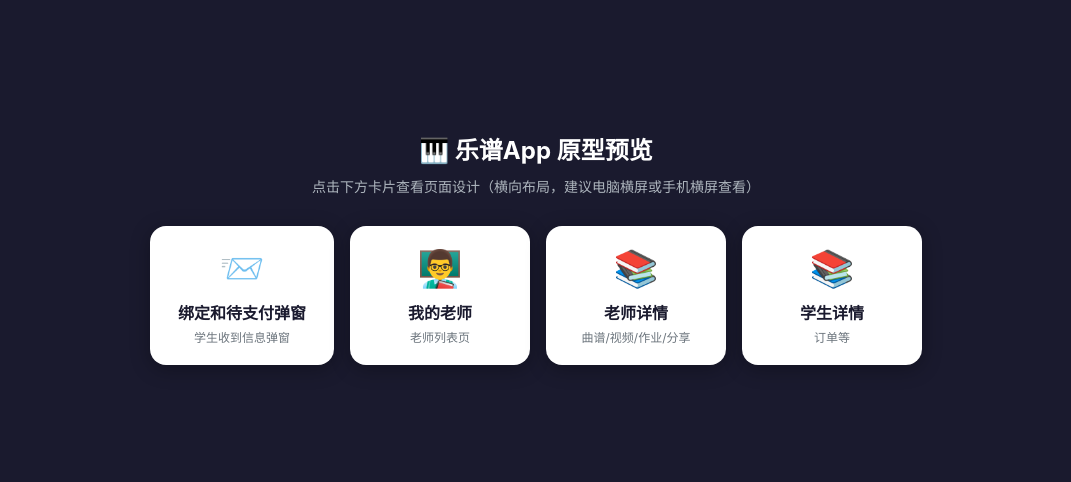
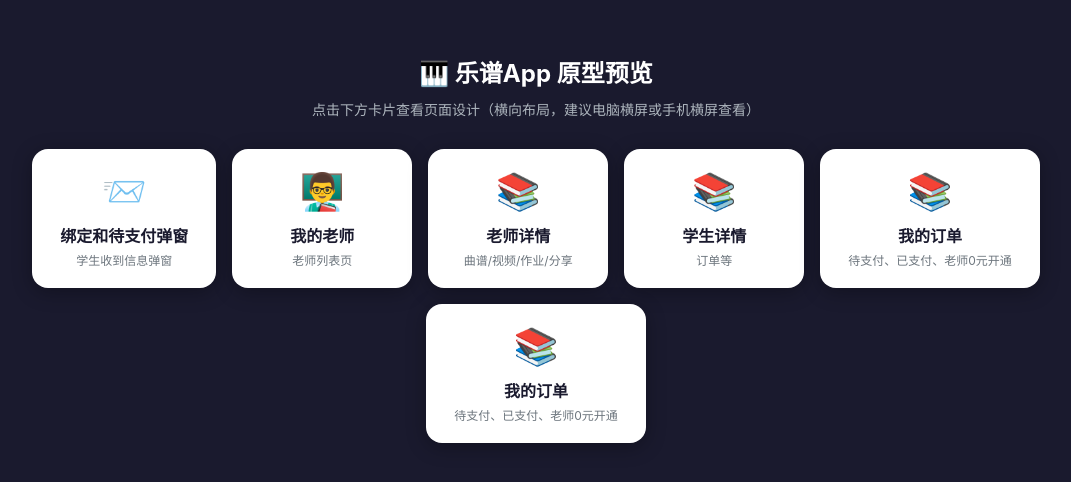
Before and after one commit to fangzl112866-cell/music-app-preview, a plain HTML site: page index.html in a window 1280 px wide. Shown: the part 152-634 px from the top of the page, without its empty margins (104-1175 px from the left). Drawn offline with Linux system fonts and the light colour scheme.

Commit message:
我的订单

```diff
--- a/index.html
+++ b/index.html
@@ -59,6 +59,18 @@
       <div class="page-desc">订单等</div>
     </a>
 
+    <a href="学生端-我的订单.html" class="page-card">
+      <div class="page-icon">📚</div>
+      <div class="page-title">我的订单</div>
+      <div class="page-desc">待支付、已支付、老师0元开通</div>
+    </a>
+
+    <a href="学生端-我的订单.html" class="page-card">
+      <div class="page-icon">📚</div>
+      <div class="page-title">我的订单</div>
+      <div class="page-desc">待支付、已支付、老师0元开通</div>
+    </a>
+
   </div>
 </body>
 </html>
```
Also changed, not shown: 1 other file.
